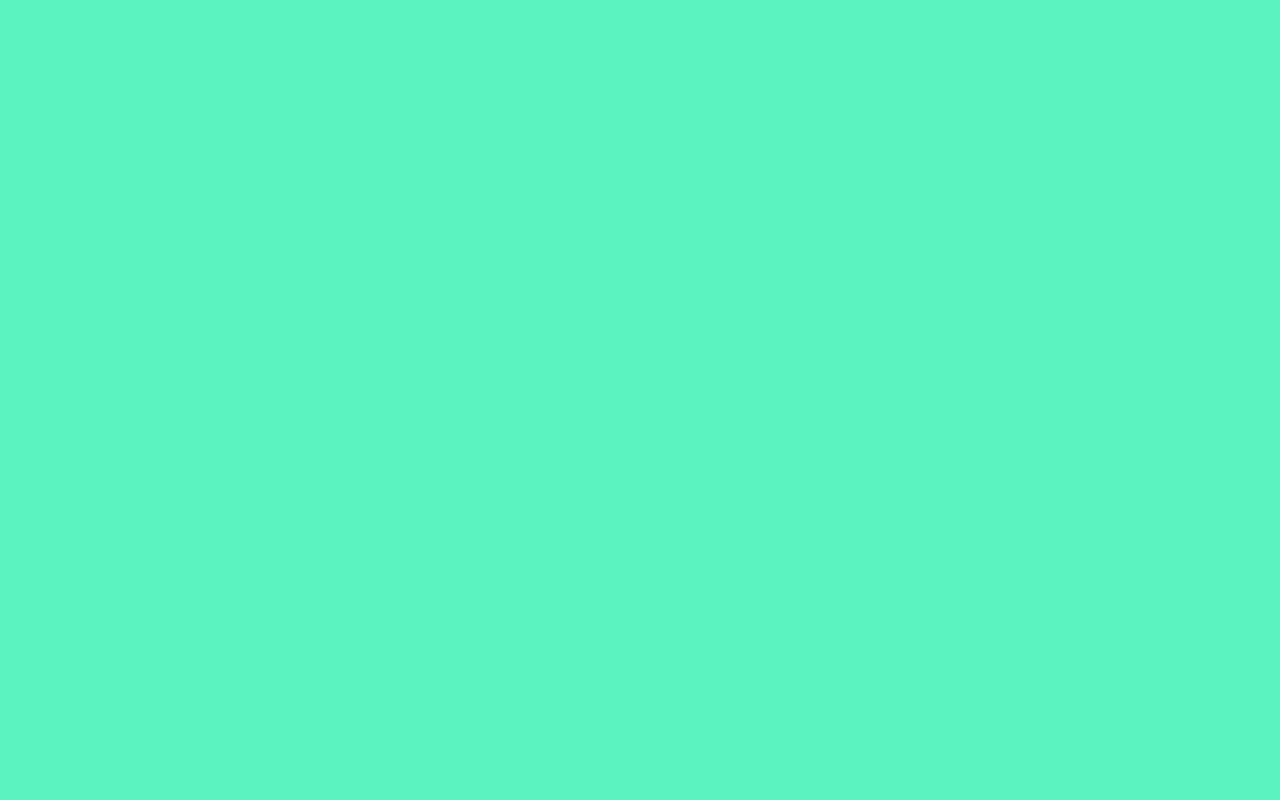
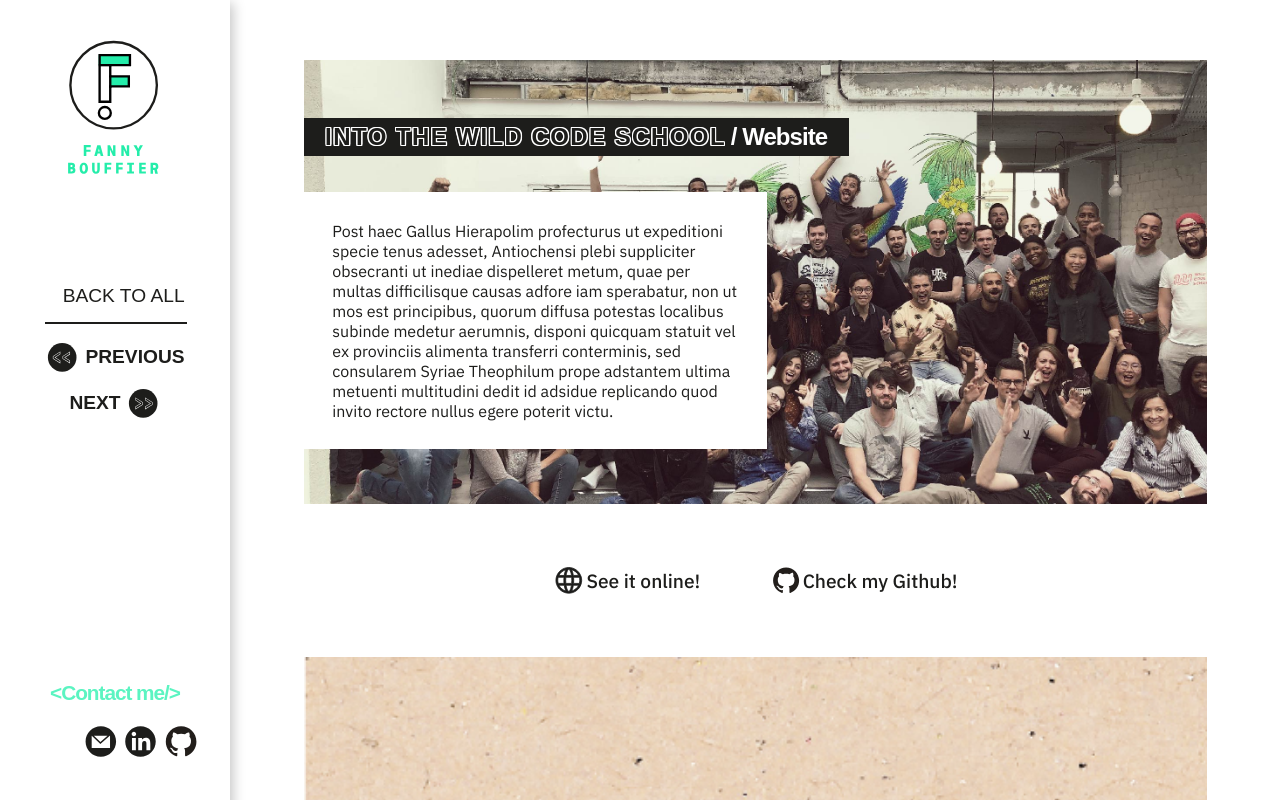
Before and after one commit to fanya3/Portfolio2019, a React (Create React App) app: page /digitalproject/IntoTheWildCodeSchool in a window 1280 px wide. Shown: the top 800 px of the page. Built offline with nearby package versions, Linux system fonts and the light colour scheme; a web font is replaced by a local one.

Commit message:
feat (links): added effect on external links

```diff
--- a/src/App.js
+++ b/src/App.js
@@ -14,8 +14,8 @@
     <Switch>
       <Route exact path ='/' component={Homepage}/>
       <Route path ='/about-me' component={AboutMe}/>
-      <Route path ='/projectdesign/:name' component={DisplayCaseDesign}/>
-      <Route path ='/projectdigital/:name' component={DisplayCaseDigital}/>
+      <Route path ='/designproject/:name' component={DisplayCaseDesign}/>
+      <Route path ='/digitalproject/:name' component={DisplayCaseDigital}/>
     </Switch>
     </div>
   );
--- a/src/assets/css/AboutMe.scss
+++ b/src/assets/css/AboutMe.scss
@@ -256,7 +256,7 @@
   color: $black;
   display: flex;
   align-items: center;
-  margin-bottom: 1em;
+  margin:0.5em 0;
   a {
     text-decoration: none;
     color: $black;
--- a/src/assets/css/Contacts.scss
+++ b/src/assets/css/Contacts.scss
@@ -13,7 +13,7 @@
   .IconsContactsGroup {
     display: flex;
     justify-content: space-evenly;
-    margin:auto auto 1em auto;
+    margin:1em auto;
     width: 30%;
 
 
@@ -32,10 +32,12 @@
     margin-top: 0.2em;
   }
 
+  .IconContactsWebLink {
+    font-size: 1.2em;
+  }
 }
 
 @media screen  and (max-width:900px) {
-
 
   .IconContactsWeb {
     width: 24px;
@@ -43,6 +45,28 @@
   }
 
   .IconContactsWebLink {
-    font-size: 0.8em;
+    font-size: 1.2em;
   }
 }
+
+
+
+.IconContactsWebLink {
+  position:relative;
+  &::after {
+    content:"";
+    position:absolute;
+    bottom:0;
+    left:0;
+    right:0;
+    margin:0 auto;
+    width:0;
+    height:0.5em;
+    background-color: $green;
+    transition-duration:0.4s;
+    mix-blend-mode: multiply;
+  }
+  &:hover::after {
+    width:100%;
+  }
+}
--- a/src/assets/css/DisplayCase.scss
+++ b/src/assets/css/DisplayCase.scss
@@ -196,25 +196,21 @@
 @media screen  and (min-width:1101px)  {
 
   .CaseContactSection{
-    width:90%;
+    width:60%;
     display: flex;
     margin:3em auto;
-    justify-content: space-around;
-
-  }
+    justify-content: space-evenly;
 }
-
+}
 
 @media screen  and (min-width:901px) and (max-width:1100px) {
 
   .CaseContactSection{
-    width:80%;
+    width:100%;
     display: flex;
     margin:2em auto;
-    flex-direction: column;
-    justify-content: space-around;
-    align-items: center;
-  }
+    justify-content: space-evenly;
+}
 }
 
 @media screen  and (max-width:900px) {
@@ -225,11 +221,11 @@
   }
 
   .CaseContactSection{
-    width:80%;
+    width:100%;
     display: flex;
+    flex-direction: column;
     margin:2em auto;
-    flex-direction: column;
-    justify-content: space-around;
+    justify-content: space-evenly;
     align-items: center;
   }
 }
--- a/src/non-components/Projects.js
+++ b/src/non-components/Projects.js
@@ -187,15 +187,14 @@
     alt: "Into The Wild Code School",
     description: "Post haec Gallus Hierapolim profecturus ut expeditioni specie tenus adesset, Antiochensi plebi suppliciter obsecranti ut inediae dispelleret metum, quae per multas difficilisque causas adfore iam sperabatur, non ut mos est principibus, quorum diffusa potestas localibus subinde medetur aerumnis, disponi quicquam statuit vel ex provinciis alimenta transferri conterminis, sed consularem Syriae Theophilum prope adstantem ultima metuenti multitudini dedit id adsidue replicando quod invito rectore nullus egere poterit victu.",
     path: "digital",
-    link:"www.blabla.com",
-    github:"www.github.com",
+    link:"fanya3.github.io/Projet1-IntoTheWildCodeSchool",
+    github:"github.com/fanya3/Projet1-IntoTheWildCodeSchool",
     mission: "Website",
     color:"#504df4",
     images: [
       {
         id: 0,
-        image:
-        "/images/lubees-card.jpg"
+        image: "/images/INTOTHEWILD/0-INTOTHEWILD-01.jpg"
       },
       {
         id: 1,
--- a/src/pages/DisplayCases/DisplayCaseDigital.js
+++ b/src/pages/DisplayCases/DisplayCaseDigital.js
@@ -49,11 +49,11 @@
       <div className = "CaseContactSection">
         <div className = "IconContactsGroup">
           <a href={`https://${this.state.project[0].link}`} target="_blank" rel="noopener noreferrer"><img className = "IconContactsWeb" src={Web} alt="web link"/></a>
-          <a href={`https://${this.state.project[0].link}`} target="_blank" rel="noopener noreferrer"><p className = "IconContactsWebLink">{this.state.project[0].link}</p></a>
+          <a href={`https://${this.state.project[0].link}`} target="_blank" rel="noopener noreferrer"><p className = "IconContactsWebLink">See it online!</p></a>
         </div>
         <div className = "IconContactsGroup" style={{display: this.state.project[0].github === 'NULL' ? 'none' : 'flex'}}>
           <a href={`https://${this.state.project[0].github}`} target="_blank" rel="noopener noreferrer"><img className = "IconContactsWeb" src={Github} alt="web link"/></a>
-          <a href={`https://${this.state.project[0].github}`} target="_blank" rel="noopener noreferrer"><p className = "IconContactsWebLink">{this.state.project[0].github}</p></a>
+          <a href={`https://${this.state.project[0].github}`} target="_blank" rel="noopener noreferrer"><p className = "IconContactsWebLink">Check my Github!</p></a>
         </div>
       </div>
 
--- a/src/pages/Homepage/Gallery.js
+++ b/src/pages/Homepage/Gallery.js
@@ -11,7 +11,7 @@
     .map(card => {
       return (
         <div>
-          <Link className ="CardLink" to = {`/project${card.path}/${card.name}`}>
+          <Link className ="CardLink" to = {`/${card.path}project/${card.name}`}>
             <div className="GalleryCard shadow-drop-2-br" style={{backgroundColor:`${card.color}`}}>
               <img className="GalleryImg" src={card.cover_image} alt={card.alt}/>
               <div className="GalleryCardText">
```
Also changed, not shown: public/images/INTOTHEWILD/0-INTOTHEWILD-01.jpg (added).
